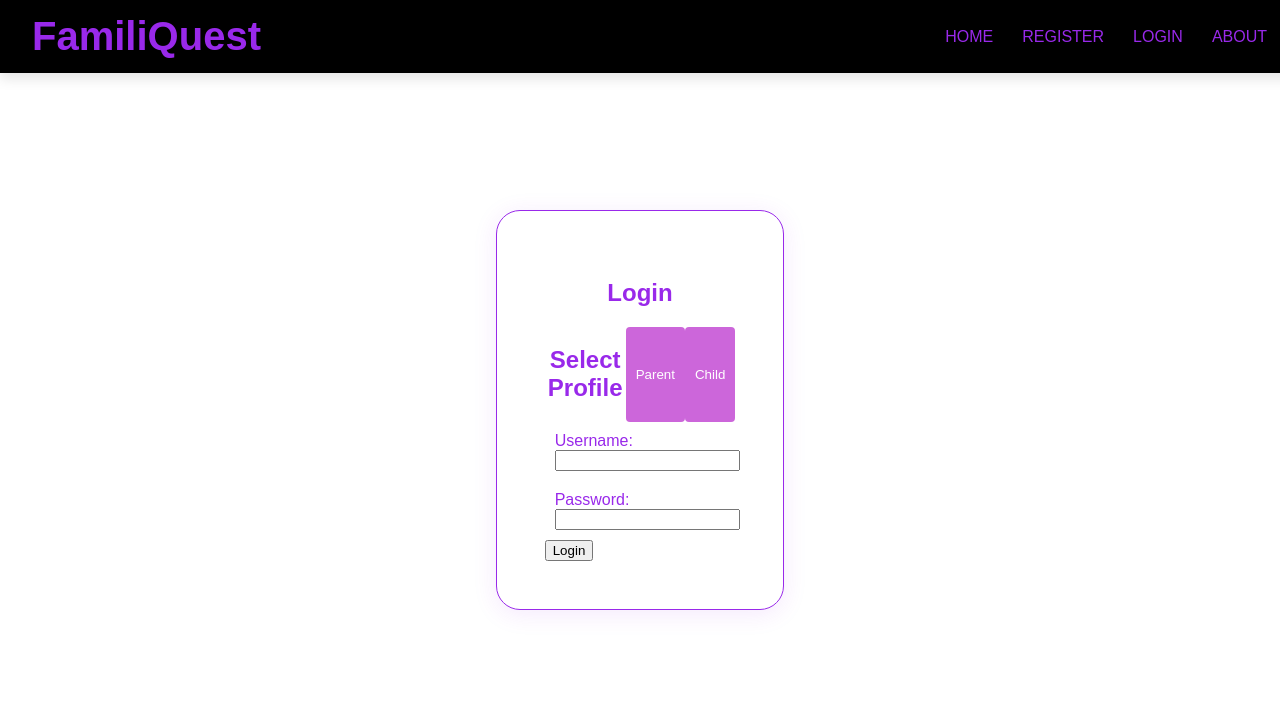
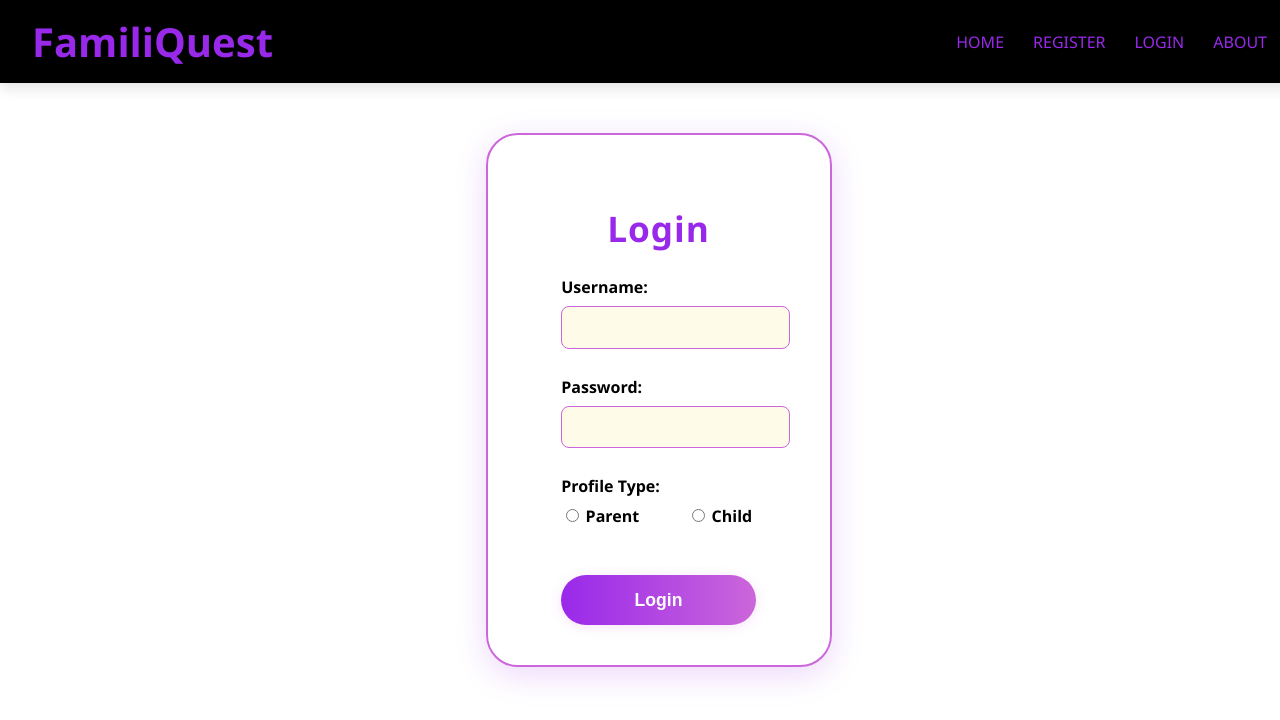
Before and after one commit to WanderingHumanid/familiquest, a React (Create React App) app in the folder frontend/familiquest/: page /login in a window 1280 px wide. Shown: the top 720 px of the page. Built offline with nearby package versions, Linux system fonts and the light colour scheme.

Commit message:
Added login and register page

```diff
--- a/frontend/familiquest/src/components/Home.css
+++ b/frontend/familiquest/src/components/Home.css
@@ -17,13 +17,12 @@
 
 /* Hero Section */
 .hero {
-  background: linear-gradient(120deg, rgb(255,255,255) 80%, rgb(204,102,218) 100%);
   border-radius: 2rem;
   box-shadow: 0 8px 32px rgba(153, 41, 234, 0.15);
   padding: 3rem 2rem;
   max-width: 600px;
   margin-bottom: 2rem;
-  margin-top: 600px;
+  margin-top: 90px;
   text-align: center;
   position: relative;
   overflow: hidden;
@@ -93,7 +92,6 @@
 }
 
 .feature-card {
-  background: linear-gradient(120deg, rgb(255,255,255) 80%, rgb(204,102,218) 100%);
   padding: 2rem 1.5rem;
   border-radius: 1.5rem;
   box-sizing: content-box;
@@ -112,9 +110,10 @@
 
 .feature-card h4 {
   font-size: 1.3rem;
-  color: rgb(153, 41, 234);
+  color: #9929ea;
   margin-bottom: 1rem;
   font-weight: 700;
+  justify-content: center;
 }
 
 .feature-card ul {
@@ -140,6 +139,10 @@
 }
 
 .footer {
-    text-align: center;
+    justify-content: center;
     padding: 1rem;
+    color: #9929ea;
+    width: 100%;
+    display: flex;
+    margin: 0;
 }
--- a/frontend/familiquest/src/components/Login.css
+++ b/frontend/familiquest/src/components/Login.css
@@ -1,75 +1,155 @@
 body {
-    background-color:#0000;
-    display: flex;
-    justify-content: center;
-    align-items: center;
-    height: 100vh;
-    font-family: Arial, sans-serif;
+  background: #f5f5f5;
+  min-height: 100vh;
+  margin: 0;
+  font-family: 'Segoe UI', Tahoma, Geneva, Verdana, sans-serif;
+  display: flex;
+  justify-content: center;
+  align-items: center;
 }
 
 .login-container {
-    position: center;
-    color: #9929ea;
-    padding: 3rem;
-    width: 50%;
-    margin: 0 auto;
-    border-width: 1px;
-    border-style: solid;
-    border-radius: 1.5rem;
-    box-shadow: 0 4px 24px rgba(153, 41, 234, 0.10);
+  background: rgba(255, 255, 255, 0.95);
+  color: rgb(153, 41, 234);
+  padding: 2.5rem 2rem;
+  width: 90%;
+  max-width: 450px;
+  border-radius: 2rem;
+  box-shadow: 0 8px 32px rgba(153, 41, 234, 0.18);
+  border: 2px solid rgb(204, 102, 218);
+  display: flex;
+  flex-direction: column;
+  align-items: center;
 }
 
-h2 {
-    color: rgb(153, 41, 234);
-    text-align: center;
+.login-container h2 {
+  font-size: 2.2rem;
+  font-weight: 800;
+  margin-bottom: 1.5rem;
+  color: rgb(153, 41, 234);
+  letter-spacing: 1px;
 }
 
-.input-field {
-    margin-bottom: 15px;
+form {
+  width: 100%;
 }
 
-.input-field label {
-    display: block;
-    margin-bottom: 5px;
-    color: rgb(0, 0, 0);
+.input-group {
+  margin-bottom: 1.5rem;
+  text-align: left;
 }
 
-.input-field input {
-    width: 100%;
-    padding: 10px;
-    border: 1px solid rgb(204, 102, 218);
-    border-radius: 4px;
+.input-group label {
+  display: block;
+  margin-bottom: 0.5rem;
+  color: rgb(0, 0, 0);
+  font-weight: 600;
 }
 
-.button {
-    background-color: rgb(153, 41, 234);
-    color: white;
-    padding: 10px;
-    border: none;
-    border-radius: 4px;
-    cursor: pointer;
-    width: 100%;
+.input-group input[type="text"],
+.input-group input[type="password"] {
+  width: 90%;
+  padding: 0.7rem 1rem;
+  border: 1px solid rgb(204, 102, 218);
+  border-radius: 8px;
+  font-size: 1rem;
+  background: rgba(250, 235, 146, 0.2);
+  margin-bottom: 0.2rem;
+  transition: border 0.2s;
 }
 
-.button:hover {
-    background-color: rgb(204, 102, 218);
+.input-group input[type="text"]:focus,
+.input-group input[type="password"]:focus {
+  border: 2px solid rgb(153, 41, 234);
+  outline: none;
+  width: 90%;
 }
 
-.profile-selector {
-    display: flex;
-    justify-content: space-between;
-    margin-top: 10px;
+.input-group div {
+  display: flex;
+  gap: 2rem;
+  margin-top: 0.5rem;
 }
 
-.profile-button {
-    background-color: rgb(204, 102, 218);
-    color: white;
-    border: none;
-    border-radius: 4px;
-    padding: 5px 10px;
-    cursor: pointer;
+.input-group input[type="radio"] {
+  accent-color: rgb(153, 41, 234);
+  margin-right: 0.4rem;
 }
 
-.profile-button:hover {
-    background-color: rgb(153, 41, 234);
+.login-button {
+  background: linear-gradient(90deg, rgb(153, 41, 234), rgb(204, 102, 218));
+  color: white;
+  padding: 0.9rem 2.5rem;
+  border: none;
+  border-radius: 999px;
+  font-size: 1.1rem;
+  font-weight: 700;
+  cursor: pointer;
+  box-shadow: 0 2px 12px rgba(204, 102, 218, 0.18);
+  transition: background 0.2s, transform 0.2s;
+  margin-top: 1rem;
+  width: 100%;
 }
+
+.login-button:hover {
+  background: linear-gradient(90deg, rgb(204, 102, 218), rgb(153, 41, 234));
+  transform: scale(1.04);
+}
+
+/* Style wrapper for radio buttons */
+.radio-option {
+  position: relative;
+  padding-left: 2rem;
+  cursor: pointer;
+  font-size: 1rem;
+  user-select: none;
+  color: rgb(0, 0, 0);
+  font-weight: 600;
+}
+
+/* Hide default radio */
+.radio-option input[type="radio"] {
+  position: absolute;
+  opacity: 0;
+  cursor: pointer;
+}
+
+/* Custom circle */
+.radio-option .checkmark {
+  position: absolute;
+  top: 1px;
+  left: 0;
+  height: 1.2rem;
+  width: 1.2rem;
+  background-color: rgba(250, 235, 146, 0.4);
+  border: 2px solid rgb(204, 102, 218);
+  border-radius: 50%;
+  transition: 0.3s;
+}
+
+/* When checked, change background */
+.radio-option input:checked ~ .checkmark {
+  background-color: rgb(153, 41, 234);
+  border-color: rgb(204, 102, 218);
+}
+
+/* Inner dot */
+.radio-option .checkmark::after {
+  content: "";
+  position: absolute;
+  display: none;
+}
+
+.radio-option input:checked ~ .checkmark::after {
+  display: block;
+}
+
+.radio-option .checkmark::after {
+  top: 4px;
+  left: 4px;
+  width: 6px;
+  height: 6px;
+  border-radius: 50%;
+  background: white;
+  position: absolute;
+}
--- a/frontend/familiquest/src/components/Login.jsx
+++ b/frontend/familiquest/src/components/Login.jsx
@@ -1,5 +1,4 @@
 import React, { useState } from 'react';
-import ProfileSelector from './ProfileSelector';
 import './Login.css';
 
 const Login = () => {
@@ -10,12 +9,12 @@
     const handleSubmit = (e) => {
         e.preventDefault();
         console.log(`Logging in as ${profile}: ${username}`);
+        // Redirect logic can be added here
     };
 
     return (
         <div className="login-container">
             <h2>Login</h2>
-            <ProfileSelector setProfile={setProfile} />
             <form onSubmit={handleSubmit}>
                 <div className="input-group">
                     <label htmlFor="username">Username:</label>
@@ -37,6 +36,33 @@
                         required
                     />
                 </div>
+                <div className="input-group">
+                    <label>Profile Type:</label>
+                    <div>
+                        <label>
+                            <input
+                                type="radio"
+                                name="profile"
+                                value="parent"
+                                checked={profile === 'parent'}
+                                onChange={() => setProfile('parent')}
+                                required
+                            />
+                            Parent
+                        </label>
+                        <label style={{ marginLeft: '1rem' }}>
+                            <input
+                                type="radio"
+                                name="profile"
+                                value="child"
+                                checked={profile === 'child'}
+                                onChange={() => setProfile('child')}
+                                required
+                            />
+                            Child
+                        </label>
+                    </div>
+                </div>
                 <button type="submit" className="login-button">Login</button>
             </form>
         </div>
--- a/frontend/familiquest/src/components/ProfileSelector.css
+++ /dev/null
@@ -1,28 +0,0 @@
-.ProfileSelector {
-    display: flex;
-    flex-direction: column;
-    align-items: center;
-    justify-content: center;
-    height: 100vh;
-    background-color: rgb(250, 235, 146);
-}
-
-.ProfileSelector h1 {
-    color: rgb(0, 0, 0);
-    margin-bottom: 20px;
-}
-
-.ProfileSelector button {
-    background-color: rgb(153, 41, 234);
-    color: white;
-    border: none;
-    border-radius: 5px;
-    padding: 10px 20px;
-    margin: 10px;
-    cursor: pointer;
-    transition: background-color 0.3s;
-}
-
-.ProfileSelector button:hover {
-    background-color: rgb(204, 102, 218);
-}
--- a/frontend/familiquest/src/components/ProfileSelector.jsx
+++ /dev/null
@@ -1,22 +0,0 @@
-import React from 'react';
-import './ProfileSelector.css';
-
-const ProfileSelector = ({ onProfileSelect }) => {
-    const handleProfileSelect = (profile) => {
-        onProfileSelect(profile);
-    };
-
-    return (
-        <div className="profile-selector">
-            <h2>Select Profile</h2>
-            <button onClick={() => handleProfileSelect('parent')} className="profile-button">
-                Parent
-            </button>
-            <button onClick={() => handleProfileSelect('child')} className="profile-button">
-                Child
-            </button>
-        </div>
-    );
-};
-
-export default ProfileSelector;
--- a/frontend/familiquest/src/components/Register.css
+++ b/frontend/familiquest/src/components/Register.css
@@ -1,15 +1,98 @@
+body {
+  background: #0000;
+  min-height: 100vh;
+  margin: 0;
+  font-family: 'Segoe UI', Tahoma, Geneva, Verdana, sans-serif;
+  display: flex;
+  justify-content: center;
+  align-items: center;
+}
+
+
 .register-container {
-    position: center;
-    color: #9929ea;
-    padding: 3rem;
-    width: 50%;
-    margin: 0 auto;
-    border-width: 1px;
-    border-style: solid;
-    border-radius: 1.5rem;
-    box-shadow: 0 4px 24px rgba(153, 41, 234, 0.10);
+  background: rgb(255,255,255,0.95);
+  color: rgb(153, 41, 234);
+  padding: 2.5rem 2rem;
+  width: 100%;
+  margin: auto;
+  box-sizing: content-box;
+  border-radius: 2rem;
+  box-shadow: 0 8px 32px rgba(153, 41, 234, 0.18);
+  border: 2px solid rgb(204, 102, 218);
+  display: flex;
+  flex-direction: column;
+  align-items: center;
+}
+
+.register-container h2 {
+  font-size: 2.2rem;
+  font-weight: 800;
+  margin-bottom: 1.5rem;
+  color: rgb(153, 41, 234);
+  letter-spacing: 1px;
+}
+
+form {
+  width: 70%;
 }
 
 .input-group {
-    padding: 10px;
+  margin-bottom: 1.5rem;
+  text-align: left;
 }
+
+.input-group label {
+  display: block;
+  margin-bottom: 0.5rem;
+  color: rgb(0, 0, 0);
+  font-weight: 600;
+}
+
+.input-group input[type="text"],
+.input-group input[type="password"] {
+  width: 100%;
+  padding: 0.7rem 1rem;
+  border: 1px solid rgb(204, 102, 218);
+  border-radius: 8px;
+  font-size: 1rem;
+  background: rgb(250, 235, 146, 0.2);
+  margin-bottom: 0.2rem;
+  transition: border 0.2s;
+}
+
+.input-group input[type="text"]:focus,
+.input-group input[type="password"]:focus {
+  border: 2px solid rgb(153, 41, 234);
+  outline: none;
+}
+
+.input-group div {
+  display: flex;
+  gap: 2rem;
+  margin-top: 0.5rem;
+}
+
+.input-group input[type="radio"] {
+  accent-color: rgb(153, 41, 234);
+  margin-right: 0.4rem;
+}
+
+.register-button {
+  background: linear-gradient(90deg, rgb(153, 41, 234), rgb(204, 102, 218));
+  color: white;
+  padding: 0.9rem 2.5rem;
+  border: none;
+  border-radius: 999px;
+  font-size: 1.1rem;
+  font-weight: 700;
+  cursor: pointer;
+  box-shadow: 0 2px 12px rgba(204, 102, 218, 0.18);
+  transition: background 0.2s, transform 0.2s;
+  margin-top: 1rem;
+  width: 100%;
+}
+
+.register-button:hover {
+  background: linear-gradient(90deg, rgb(204, 102, 218), rgb(153, 41, 234));
+  transform: scale(1.04);
+}
```
